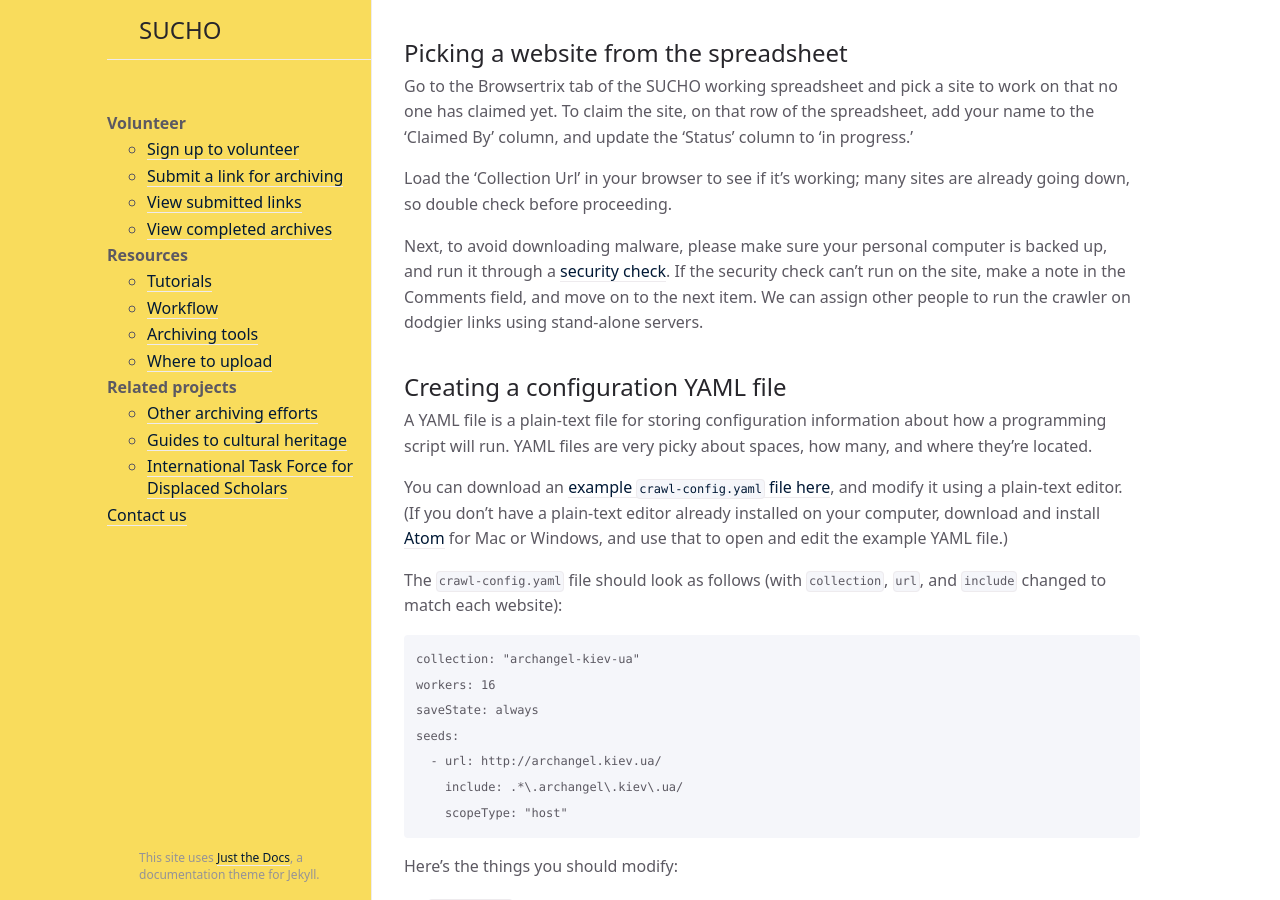
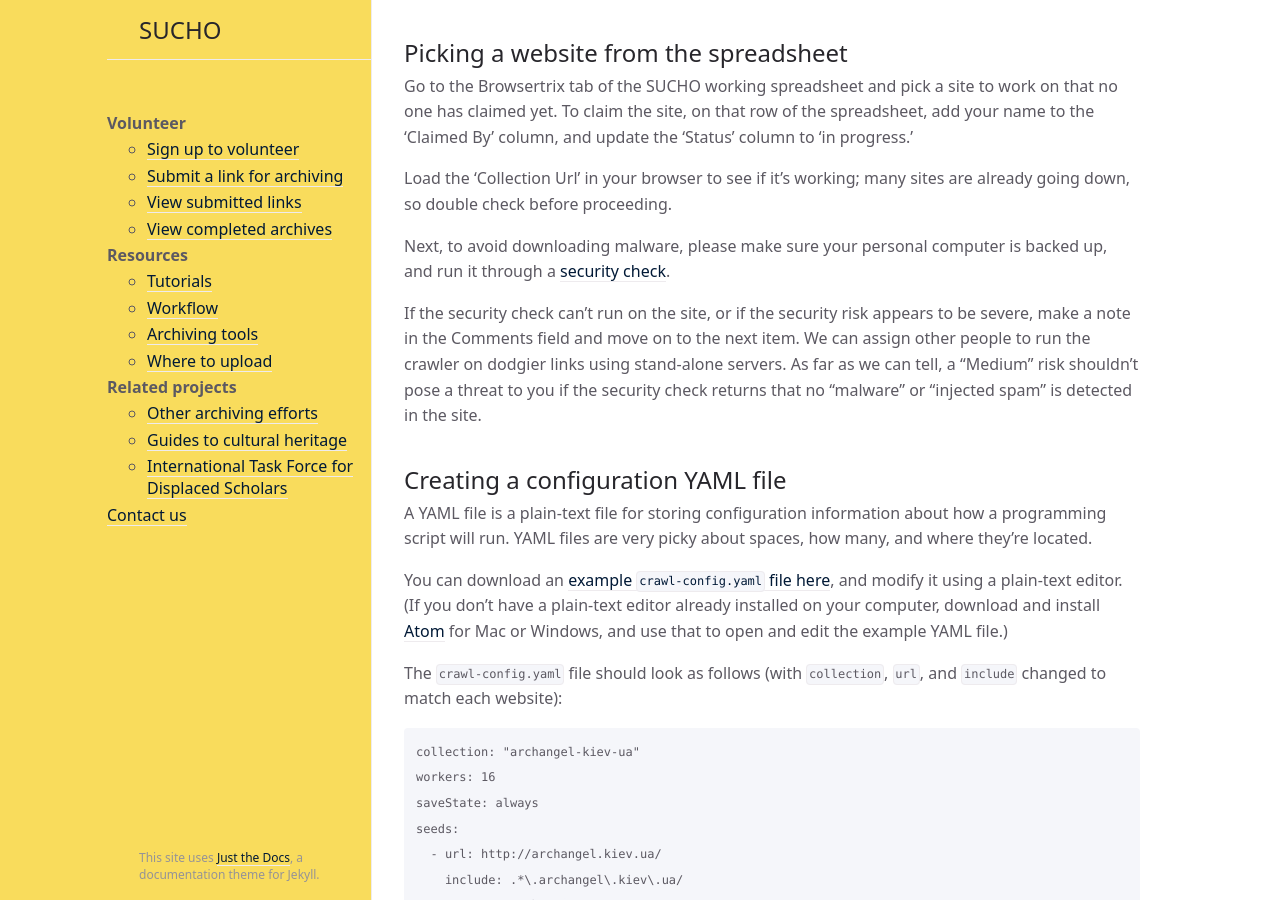
Before and after one commit to sucho-archiving/sucho-archiving.github.io, a Jekyll site: the page built from browsertrix.md, in a window 1280 px wide and 900 px high, scrolled down 1571 px. Built offline with Jekyll 4.4.1, drawn with Linux system fonts in a browser that asks for light colours.

Commit message:
Update browsertrix.md

```diff
--- a/browsertrix.md
+++ b/browsertrix.md
@@ -50,7 +50,9 @@ Go to the Browsertrix tab of the SUCHO working spreadsheet and pick a site to wo
 
 Load the 'Collection Url' in your browser to see if it's working; many sites are already going down, so double check before proceeding.
 
-Next, to avoid downloading malware, please make sure your personal computer is backed up, and run it through a [security check](https://sitecheck.sucuri.net/). If the security check can't run on the site, make a note in the Comments field, and move on to the next item. We can assign other people to run the crawler on dodgier links using stand-alone servers.
+Next, to avoid downloading malware, please make sure your personal computer is backed up, and run it through a [security check](https://sitecheck.sucuri.net/).
+
+If the security check can't run on the site, or if the security risk appears to be severe, make a note in the Comments field and move on to the next item. We can assign other people to run the crawler on dodgier links using stand-alone servers. As far as we can tell, a "Medium" risk shouldn't pose a threat to you if the security check returns that no "malware" or "injected spam" is detected in the site.
 
 ## Creating a configuration YAML file
 A YAML file is a plain-text file for storing configuration information about how a programming script will run. YAML files are very picky about spaces, how many, and where they're located.
```
